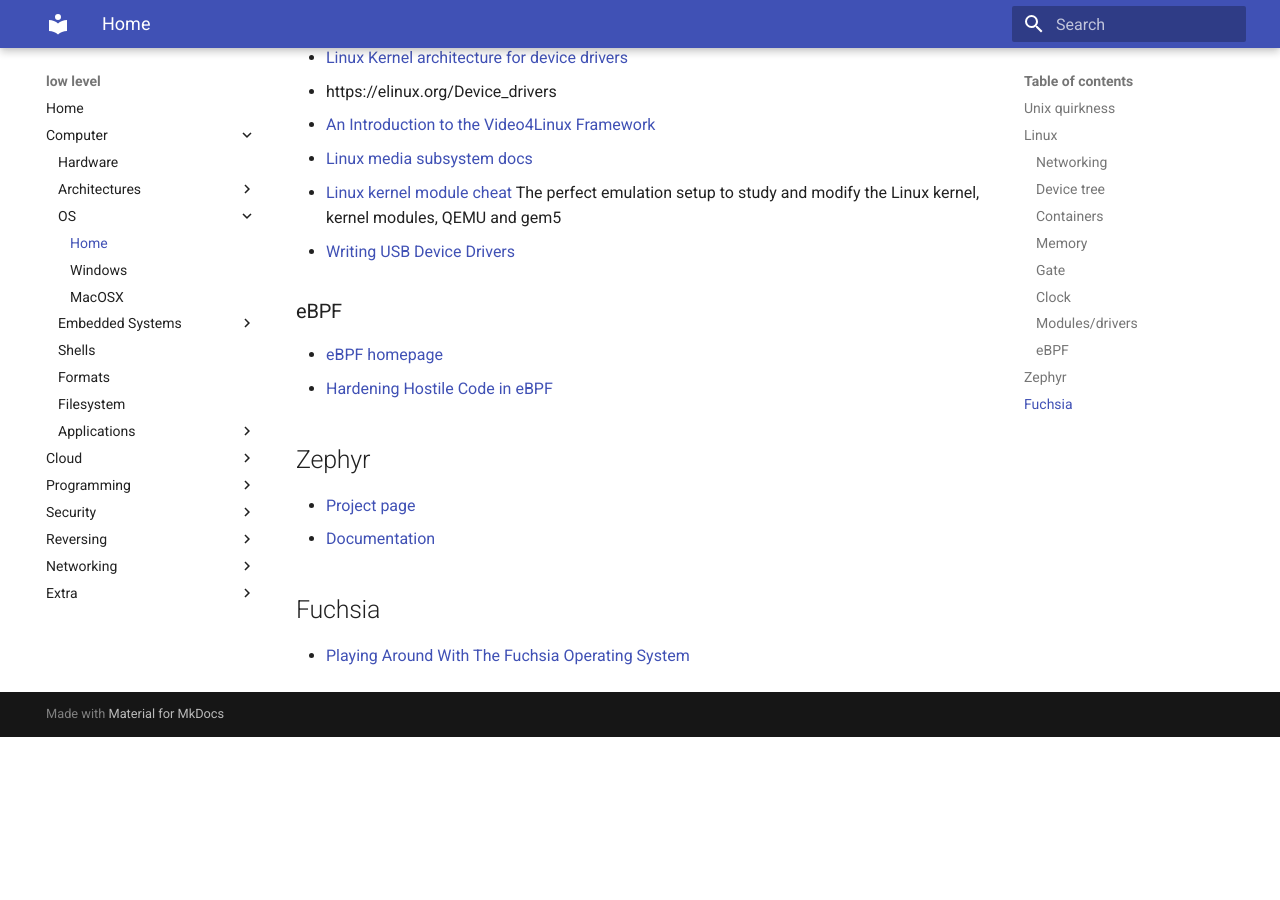
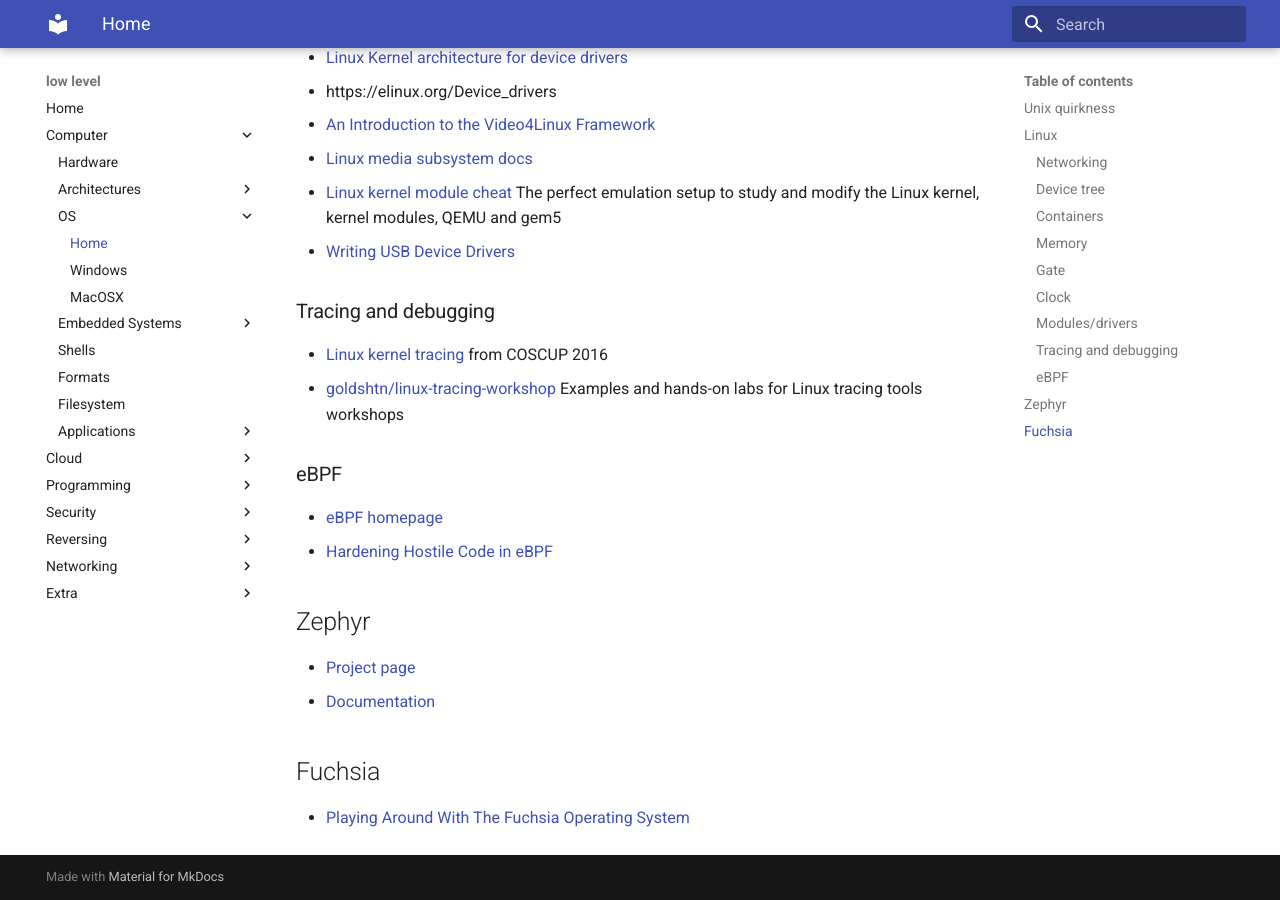
Before and after one commit to gipi/low-level, an MkDocs documentation site: the page built from docs/os/index.md, in a window 1280 px wide and 900 px high, scrolled down 3126 px. Built offline with MkDocs 1.6.1 and Material for MkDocs 9.7.7, drawn with Linux system fonts in a browser that asks for light colours; before the commit the page ends 3863 px from its top, so only the background shows below that.

Commit message:
Add links.

```diff
--- a/docs/os/index.md
+++ b/docs/os/index.md
@@ -104,6 +104,11 @@ There are some aspects of ``UNIX`` that are broken
  - [Linux kernel module cheat](https://github.com/cirosantilli/linux-kernel-module-cheat) The perfect emulation setup to study and modify the Linux kernel, kernel modules, QEMU and gem5
  - [Writing USB Device Drivers](https://www.kernel.org/doc/html/v4.15/driver-api/usb/writing_usb_driver.html)
 
+### Tracing and debugging
+
+ - [Linux kernel tracing](https://www.slideshare.net/vh21/linux-kernel-tracing) from COSCUP 2016
+ - [goldshtn/linux-tracing-workshop](https://github.com/goldshtn/linux-tracing-workshop) Examples and hands-on labs for Linux tracing tools workshops
+
 ### eBPF
 
  - [eBPF homepage](https://ebpf.io)
```
Also changed, not shown: docs/languages/cpp.md (+2 -0 lines), docs/programming/graphics.md (+1 -0 lines).
